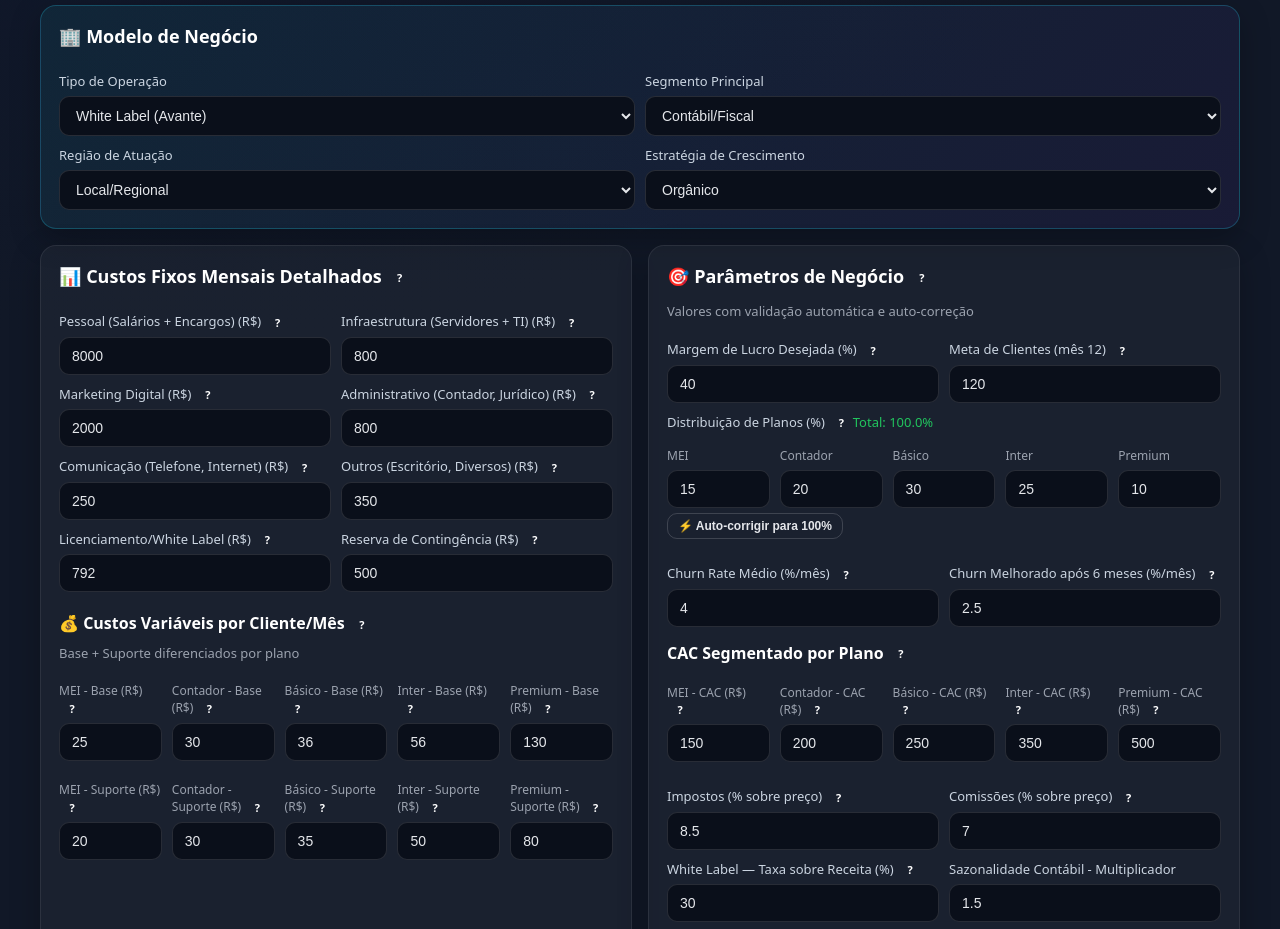
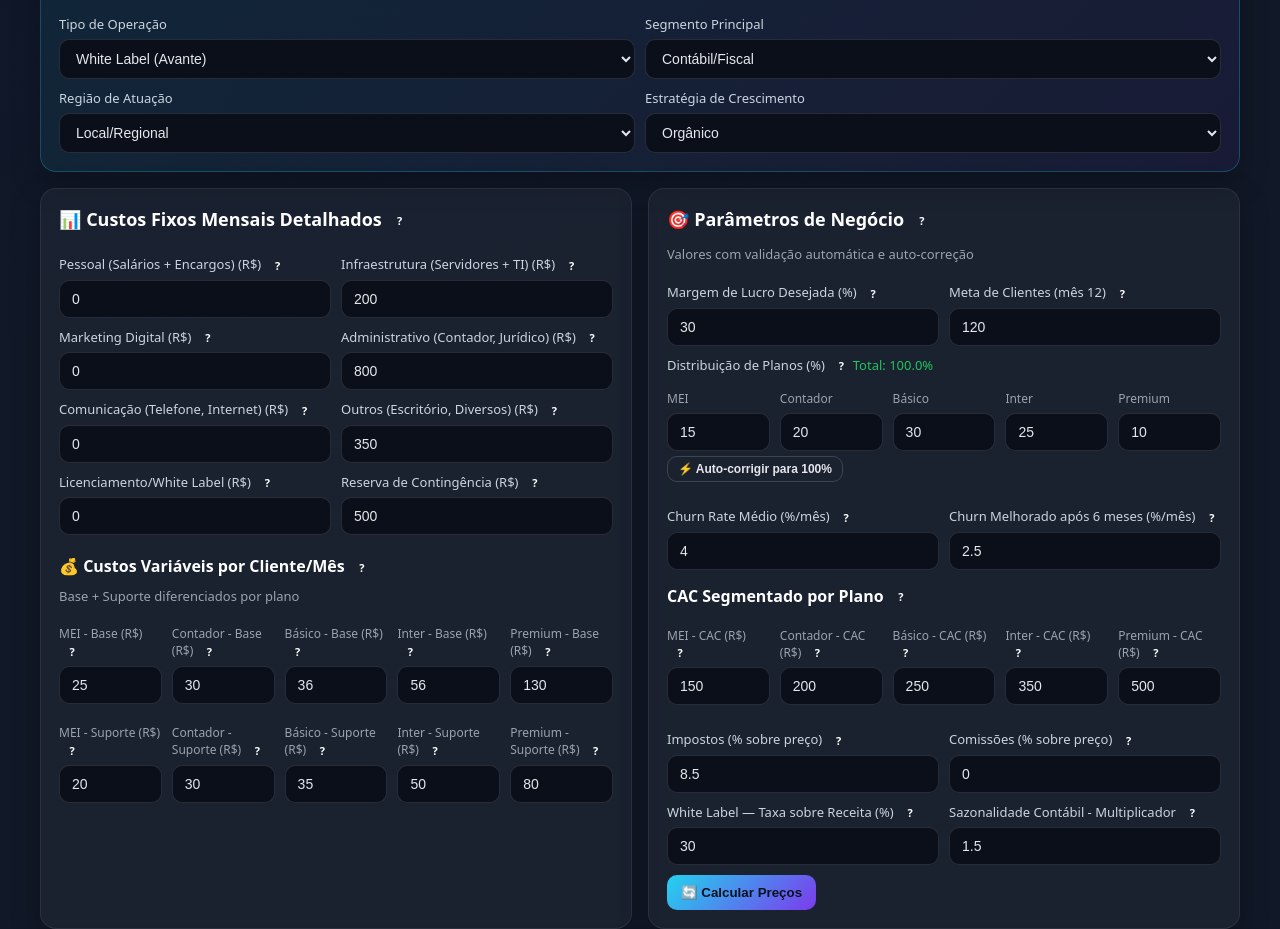
Before and after one commit to Info-Agil-Sistemas/Precificacao-Info-Agil, a plain HTML site: page saas_pricing_calculator_v3.html in a window 1280 px wide. Shown: the part 157-1086 px from the top of the page. Drawn offline with nearby package versions, Linux system fonts and the light colour scheme.

Commit message:
Removendo titulo duplicado.

```diff
--- a/saas_pricing_calculator_v3.html
+++ b/saas_pricing_calculator_v3.html
@@ -344,7 +344,6 @@
 
   <div class="wrap">
     <div class="hero">
-      <h1>💰 Calculadora de Precificação SaaS — Info Ágil</h1>
       <p class="subtle">validações matemáticas, análise de cohort, segmentação de CAC e projeções realistas</p>
     </div>
 
@@ -407,7 +406,7 @@
               <span class="tooltiptext">Salários de funcionários + encargos trabalhistas (FGTS, INSS, férias, 13º). Inclua desenvolvedores, suporte, comercial, etc.</span>
             </span>
           </label>
-          <input id="custosPessoal" type="number" min="0" step="100" value="8000"/>
+          <input id="custosPessoal" type="number" min="0" step="100" value="0"/>
         </div>
         <div>
           <label>Infraestrutura (Servidores + TI) (R$)
@@ -416,7 +415,7 @@
               <span class="tooltiptext">AWS, Google Cloud, Azure, CDN, monitoramento, backups, domínios, certificados SSL, ferramentas de desenvolvimento.</span>
             </span>
           </label>
-          <input id="infraestrutura" type="number" min="0" step="50" value="800"/>
+          <input id="infraestrutura" type="number" min="0" step="50" value="200"/>
         </div>
       </div>
       <div class="row">
@@ -427,7 +426,7 @@
               <span class="tooltiptext">Google Ads, Facebook Ads, ferramentas de email marketing, CRM, automação, produção de conteúdo, agências.</span>
             </span>
           </label>
-          <input id="marketing" type="number" min="0" step="100" value="2000"/>
+          <input id="marketing" type="number" min="0" step="100" value="0"/>
         </div>
         <div>
           <label>Administrativo (Contador, Jurídico) (R$)
@@ -447,7 +446,7 @@
               <span class="tooltiptext">Telefone fixo, celular corporativo, internet banda larga, planos de dados, WhatsApp Business API.</span>
             </span>
           </label>
-          <input id="comunicacao" type="number" min="0" step="10" value="250"/>
+          <input id="comunicacao" type="number" min="0" step="10" value="0"/>
         </div>
         <div>
           <label>Outros (Escritório, Diversos) (R$)
@@ -467,7 +466,7 @@
               <span class="tooltiptext">Licenças de software, white label de terceiros, APIs pagas, integrações, assinaturas de ferramentas essenciais.</span>
             </span>
           </label>
-          <input id="setupAvante" type="number" min="0" step="50" value="792"/>
+          <input id="setupAvante" type="number" min="0" step="50" value="0"/>
         </div>
         <div>
           <label>Reserva de Contingência (R$)
@@ -565,10 +564,10 @@
             <label>Margem de Lucro Desejada (%)
               <span class="tooltip">
                 <span class="help-icon">?</span>
-                <span class="tooltiptext">Percentual de lucro que você deseja ter sobre o faturamento total. Ex: 40% significa que para cada R$ 100 de receita, R$ 40 serão lucro líquido.</span>
+                <span class="tooltiptext">Percentual de lucro que você deseja ter sobre o faturamento total. Ex: 30% significa que para cada R$ 100 de receita, R$ 30 serão lucro líquido.</span>
               </span>
             </label>
-            <input id="margemLucro" type="number" min="0" max="100" step="1" value="40"/>
+            <input id="margemLucro" type="number" min="0" max="100" step="1" value="30"/>
           </div>
           <div>
             <label>Meta de Clientes (mês 12)
@@ -674,7 +673,7 @@
                 <span class="tooltiptext">Comissões para vendedores, afiliados, parceiros de canal, representantes comerciais. Calculado sobre o valor da venda.</span>
               </span>
             </label>
-            <input id="comissoes" type="number" min="0" max="30" step="0.5" value="7"/>
+            <input id="comissoes" type="number" min="0" max="30" step="0.5" value="0"/>
           </div>
         </div>
 
@@ -689,7 +688,12 @@
             <input id="whiteLabelPct" type="number" min="0" max="100" step="1" value="30"/>
           </div>
           <div>
-            <label>Sazonalidade Contábil - Multiplicador</label>
+            <label>Sazonalidade Contábil - Multiplicador
+              <span class="tooltip">
+                <span class="help-icon">?</span>
+                <span class="tooltiptext">Multiplicador para ajustar custos conforme demanda sazonal. Ex: 1.5 = custos 50% maiores em períodos de pico (final do ano, entregas de IR). Varia entre 1.0 (sem sazonalidade) e 3.0 (alta sazonalidade).</span>
+              </span>
+            </label>
             <input id="sazonalidade" type="number" min="1" max="3" step="0.1" value="1.5"/>
           </div>
         </div>
@@ -1102,12 +1106,6 @@
           <strong>📋 Observações:</strong>
           <p id="textoObservacoes" style="margin:5px 0 0 0; color:var(--muted)"></p>
         </div>
-
-        <div class="metric-grid" style="margin-top:15px">
-          <div class="metric"><div class="val" id="valorAnual">R$ 0</div><div class="subtle">Valor Anual</div></div>
-          <div class="metric"><div class="val" id="economiaAnual">R$ 0</div><div class="subtle">Economia vs Tabela</div></div>
-          <div class="metric"><div class="val" id="roiCliente">0%</div><div class="subtle">ROI Estimado Cliente</div></div>
-        </div>
       </div>
     </section>
   </div>
@@ -1459,15 +1457,15 @@
     // FUNÇÕES AUXILIARES E EVENTOS
     function resetarPadrao() {
       const defaults = {
-        'custosPessoal': 8000, 'infraestrutura': 800, 'marketing': 2000, 'contador': 800,
-        'comunicacao': 250, 'outros': 350, 'setupAvante': 792, 'custosContingencia': 500,
+        'custosPessoal': 0, 'infraestrutura': 200, 'marketing': 0, 'contador': 800,
+        'comunicacao': 0, 'outros': 350, 'setupAvante': 0, 'custosContingencia': 500,
         'custoMei': 25, 'custoContador': 30, 'custoBasico': 36, 'custoInter': 56, 'custoPremium': 130,
         'suporteMei': 20, 'suporteContador': 30, 'suporteBasico': 35, 'suporteInter': 50, 'suportePremium': 80,
-        'margemLucro': 40, 'metaClientes': 120,
+        'margemLucro': 30, 'metaClientes': 120,
         'distribMei': 15, 'distribContador': 20, 'distribBasico': 30, 'distribInter': 25, 'distribPremium': 10,
         'churnRate': 4, 'churnMelhorado': 2.5,
         'cacMei': 150, 'cacContador': 200, 'cacBasico': 250, 'cacInter': 350, 'cacPremium': 500,
-        'impostos': 8.5, 'comissoes': 7, 'whiteLabelPct': 30, 'sazonalidade': 1.5,
+        'impostos': 8.5, 'comissoes': 0, 'whiteLabelPct': 30, 'sazonalidade': 1.5,
         'margemAdicionais': 50, 'txMuito': 70, 'txMod': 40, 'txOpc': 20,
         'crescimentoMensal': 8, 'periodoProjecao': 12, 'metaReceitaFinal': 50000
       };
@@ -1591,7 +1589,6 @@
       document.getElementById('orcamentoNome').textContent = nomeCliente;
       document.getElementById('orcamentoData').textContent = new Date().toLocaleDateString('pt-BR');
       document.getElementById('valorTotalOrcamento').textContent = money(valorFinal);
-      document.getElementById('valorAnual').textContent = money(valorFinal * 12);
 
       document.getElementById('resultadoOrcamento').style.display = 'block';
     }
```
